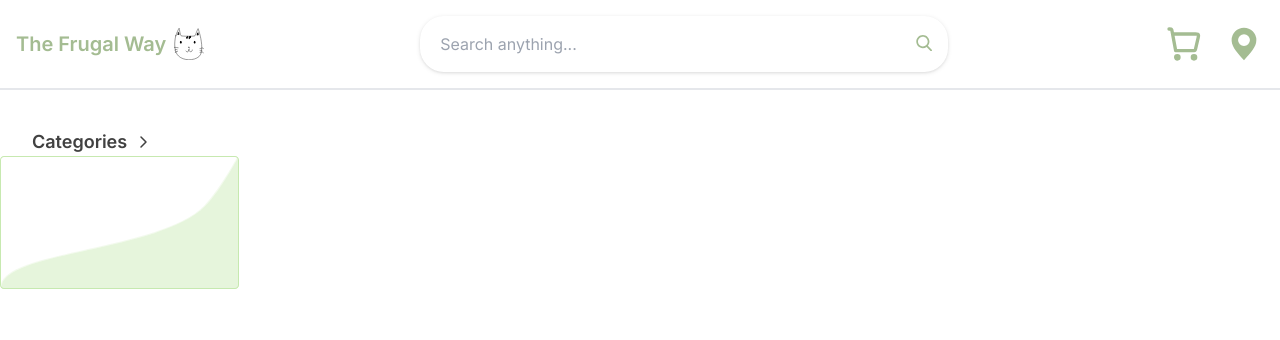
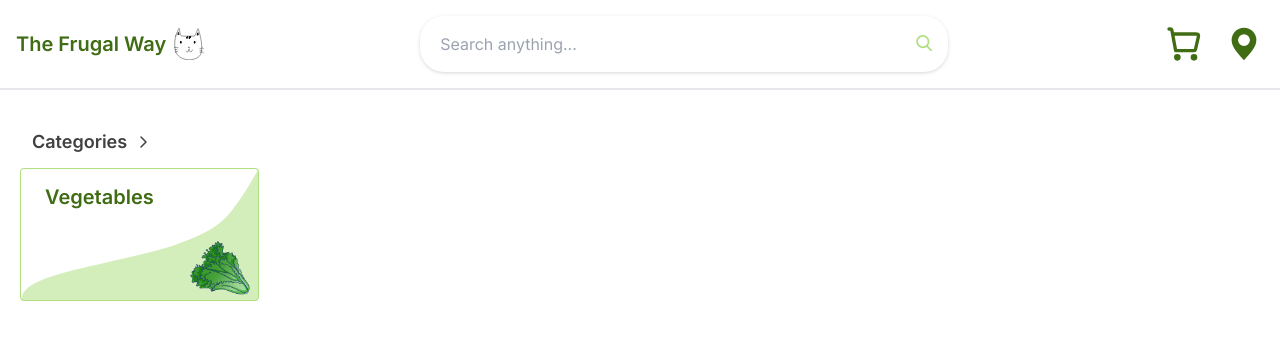
Before and after one commit to gantelo/FrugalWay, a Next.js app: page / in a window 1280 px wide. Shown: the top 340 px of the page. Built offline with nearby package versions, Linux system fonts and the light colour scheme.

Commit message:
🖌️ finishing style of section cards

```diff
--- a/src/assets/index.ts
+++ b/src/assets/index.ts
@@ -2,3 +2,4 @@ export { default as SearchIcon } from './searchIcon/SearchIcon';
 export { default as MapIcon } from './mapIcon/MapIcon';
 export { default as CartIcon } from './cartIcon/CartIcon';
 export { default as CaretIcon } from './caretIcon/CaretIcon';
+export { default as SectionCardImage } from './sectionCardImage/SectionCardImage';
--- /dev/null
+++ b/src/assets/sectionCardImage/SectionCardImage.tsx
@@ -0,0 +1,41 @@
+import Image from 'next/image';
+
+const SectionCardImage = () => {
+	return (
+		<div className="w-64 h-32 flex ">
+			<svg
+				width="239"
+				height="133"
+				className="fill-primaryLight"
+				viewBox="0 0 239 133"
+				fill="text-primary"
+				xmlns="http://www.w3.org/2000/svg"
+			>
+				<path
+					fillRule="evenodd"
+					clipRule="evenodd"
+					d="M235 1H4C2.34315 1 1 2.34315 1 4V129C1 130.657 2.34314 132 4 132H235C236.657 132 238 130.657 238 129V4C238 2.34314 236.657 1 235 1ZM4 0C1.79086 0 0 1.79086 0 4V129C0 131.209 1.79086 133 4 133H235C237.209 133 239 131.209 239 129V4C239 1.79086 237.209 0 235 0H4Z"
+				/>
+				<path
+					d="M237.801 1.99771C237.784 2.02956 237.765 2.06422 237.745 2.10164C237.616 2.34201 237.425 2.69632 237.176 3.15286C236.678 4.06591 235.95 5.3879 235.025 7.02514C233.177 10.2994 230.546 14.8355 227.415 19.8835C221.158 29.9704 212.884 42.1347 204.858 50.3494C193.729 61.7388 175.391 70.2301 154.23 77.1339C133.249 83.9788 109.415 89.2868 86.9262 94.2951L86.3001 94.4346C63.6106 99.4878 42.3501 104.244 26.7601 109.98C18.9639 112.849 12.6254 115.949 8.24398 119.429C3.86643 122.905 1.5 126.71 1.5 131H1L2.5 132.5H236L238.5 130.5V3.15286L237.801 1.99771Z"
+					fillOpacity="0.54"
+				/>
+			</svg>
+
+			<span className="absolute font-semibold text-primary text-xl" style={{ marginLeft: 25, marginTop: 15 }}>
+				Vegetables
+			</span>
+
+			<Image
+				className="absolute"
+				style={{ marginLeft: 170, marginTop: 70 }}
+				src="/vegetables/lettuce.png"
+				alt="Lettuce"
+				width={60}
+				height={60}
+			/>
+		</div>
+	);
+};
+
+export default SectionCardImage;
--- a/src/components/carouselSection/components/SectionCard.tsx
+++ b/src/components/carouselSection/components/SectionCard.tsx
@@ -1,34 +1,11 @@
-const xd = () => {
+import { SectionCardImage } from '~/assets';
+
+const SectionCard = () => {
 	return (
-		<div className="w-64 h-32">
-			<svg width="239" height="133" viewBox="0 0 239 133" fill="none" xmlns="http://www.w3.org/2000/svg">
-				<path
-					fill-rule="evenodd"
-					clip-rule="evenodd"
-					d="M235 1H4C2.34315 1 1 2.34315 1 4V129C1 130.657 2.34314 132 4 132H235C236.657 132 238 130.657 238 129V4C238 2.34314 236.657 1 235 1ZM4 0C1.79086 0 0 1.79086 0 4V129C0 131.209 1.79086 133 4 133H235C237.209 133 239 131.209 239 129V4C239 1.79086 237.209 0 235 0H4Z"
-					fill="#C7E9B0"
-				/>
-				<path
-					fill-rule="evenodd"
-					clip-rule="evenodd"
-					d="M237.058 1.26628C237.058 1.26628 237.058 1.26599 237.5 1.49999C237.942 1.73399 237.942 1.73443 237.942 1.73443L237.929 1.75798L237.892 1.82798C237.869 1.87051 237.839 1.92725 237.801 1.99771C237.784 2.02956 237.765 2.06422 237.745 2.10164C237.616 2.34201 237.425 2.69632 237.176 3.15286C236.678 4.06591 235.95 5.3879 235.025 7.02514C233.177 10.2994 230.546 14.8355 227.415 19.8835C221.158 29.9704 212.884 42.1347 204.858 50.3494C193.729 61.7388 175.391 70.2301 154.23 77.1339C133.249 83.9788 109.415 89.2868 86.9262 94.2951L86.3001 94.4346C63.6106 99.4878 42.3501 104.244 26.7601 109.98C18.9639 112.849 12.6254 115.949 8.24398 119.429C3.86643 122.905 1.5 126.71 1.5 131H1H0.5C0.5 126.29 3.11307 122.226 7.62212 118.646C12.1273 115.068 18.5826 111.924 26.4148 109.042C42.0816 103.277 63.4169 98.5064 86.0828 93.4585L86.6835 93.3247C109.19 88.3124 132.985 83.0131 153.92 76.1833C175.055 69.2879 193.193 60.8566 204.142 49.6506C212.088 41.5184 220.315 29.4327 226.565 19.3564C229.687 14.3227 232.311 9.79881 234.154 6.53353C235.076 4.90099 235.802 3.58332 236.298 2.67414C236.546 2.21955 236.736 1.86711 236.864 1.62851C236.928 1.50922 236.977 1.41838 237.009 1.35747L237.046 1.28874L237.055 1.27155L237.057 1.26731L237.058 1.26628Z"
-					fill="#C7E9B0"
-					fill-opacity="0.22"
-				/>
-				<path
-					d="M237.801 1.99771C237.784 2.02956 237.765 2.06422 237.745 2.10164C237.616 2.34201 237.425 2.69632 237.176 3.15286C236.678 4.06591 235.95 5.3879 235.025 7.02514C233.177 10.2994 230.546 14.8355 227.415 19.8835C221.158 29.9704 212.884 42.1347 204.858 50.3494C193.729 61.7388 175.391 70.2301 154.23 77.1339C133.249 83.9788 109.415 89.2868 86.9262 94.2951L86.3001 94.4346C63.6106 99.4878 42.3501 104.244 26.7601 109.98C18.9639 112.849 12.6254 115.949 8.24398 119.429C3.86643 122.905 1.5 126.71 1.5 131H1L2.5 132.5H236L238.5 130.5V3.15286L237.801 1.99771Z"
-					fill="#C7E9B0"
-					fill-opacity="0.44"
-				/>
-			</svg>
+		<div className="ml-5 mt-3">
+			<SectionCardImage imagePath="vegetables/lettuce.png" title="Vegetables" color="primary" />
 		</div>
 	);
 };
 
-const SectionCard = () => {
-	const normalClasses = 'relative w-80 h-36 bg-white border-black border ml-2';
-
-	return <div>{xd()}</div>;
-};
-
 export default SectionCard;
--- a/src/components/header/components/HeaderTitle.tsx
+++ b/src/components/header/components/HeaderTitle.tsx
@@ -6,7 +6,7 @@ import { ApplicationPaths } from '~/utils';
 const HeaderTitle = () => {
 	return (
 		<Link className="hidden flex-row items-center max-w-xxs md:flex" href={ApplicationPaths.Home}>
-			<span className="text-secondary font-semibold mr-2 text-xl">The Frugal Way</span>
+			<span className="text-primary font-semibold mr-2 text-xl">The Frugal Way</span>
 			<Image src="/logos/kitten.svg" alt="Logo" width={30} height={30} />
 		</Link>
 	);
--- a/src/components/iconButton/IconButton.tsx
+++ b/src/components/iconButton/IconButton.tsx
@@ -11,8 +11,8 @@ type IconButtonProps = {
 
 const IconButton = ({ href, Icon, outlined }: IconButtonProps) => {
 	const actionClasses = outlined
-		? 'stroke-secondary hover:stroke-secondaryLight fill-none'
-		: 'fill-secondary hover:fill-secondaryLight';
+		? 'stroke-primary hover:stroke-primaryLight fill-none'
+		: 'fill-primary hover:fill-primaryLight';
 
 	return (
 		<Link href={href}>
--- a/src/components/searchbox/components/SearchButton.tsx
+++ b/src/components/searchbox/components/SearchButton.tsx
@@ -4,7 +4,7 @@ const SearchButton = () => {
 	return (
 		<button
 			type="submit"
-			className="absolute right-4 top-1/3 fill-secondary peer-focus:fill-primary"
+			className="absolute right-4 top-1/3 fill-primaryLight peer-focus:fill-primary"
 			aria-label="Search Button"
 		>
 			<SearchIcon classes="h-4 w-4" />
--- a/src/components/searchbox/components/SearchInput.tsx
+++ b/src/components/searchbox/components/SearchInput.tsx
@@ -2,7 +2,7 @@ const SearchInput = () => {
 	return (
 		<input
 			type="text"
-			className="peer w-full h-14 pr-8 pl-5 drop-shadow rounded-3xl text-black focus:drop-shadow-none focus:outline-1 focus:outline-primary"
+			className="peer w-full h-14 pr-8 pl-5 drop-shadow rounded-3xl text-black focus:drop-shadow-none focus:outline-1 focus:outline-primaryLight"
 			placeholder="Search anything..."
 		/>
 	);
--- a/tailwind.config.js
+++ b/tailwind.config.js
@@ -17,9 +17,9 @@ module.exports = {
 		},
 		colors: {
 			...colors,
-			primary: '#C7E9B0',
-			primaryLight: '#DDFFBB',
-			secondary: '#A4BC92',
+			primary: '#406c14',
+			primaryLight: '#b0df82',
+			secondary: '#406c14',
 			secondaryLight: '#B3C99C',
 			black: '#414141',
 		},
```
